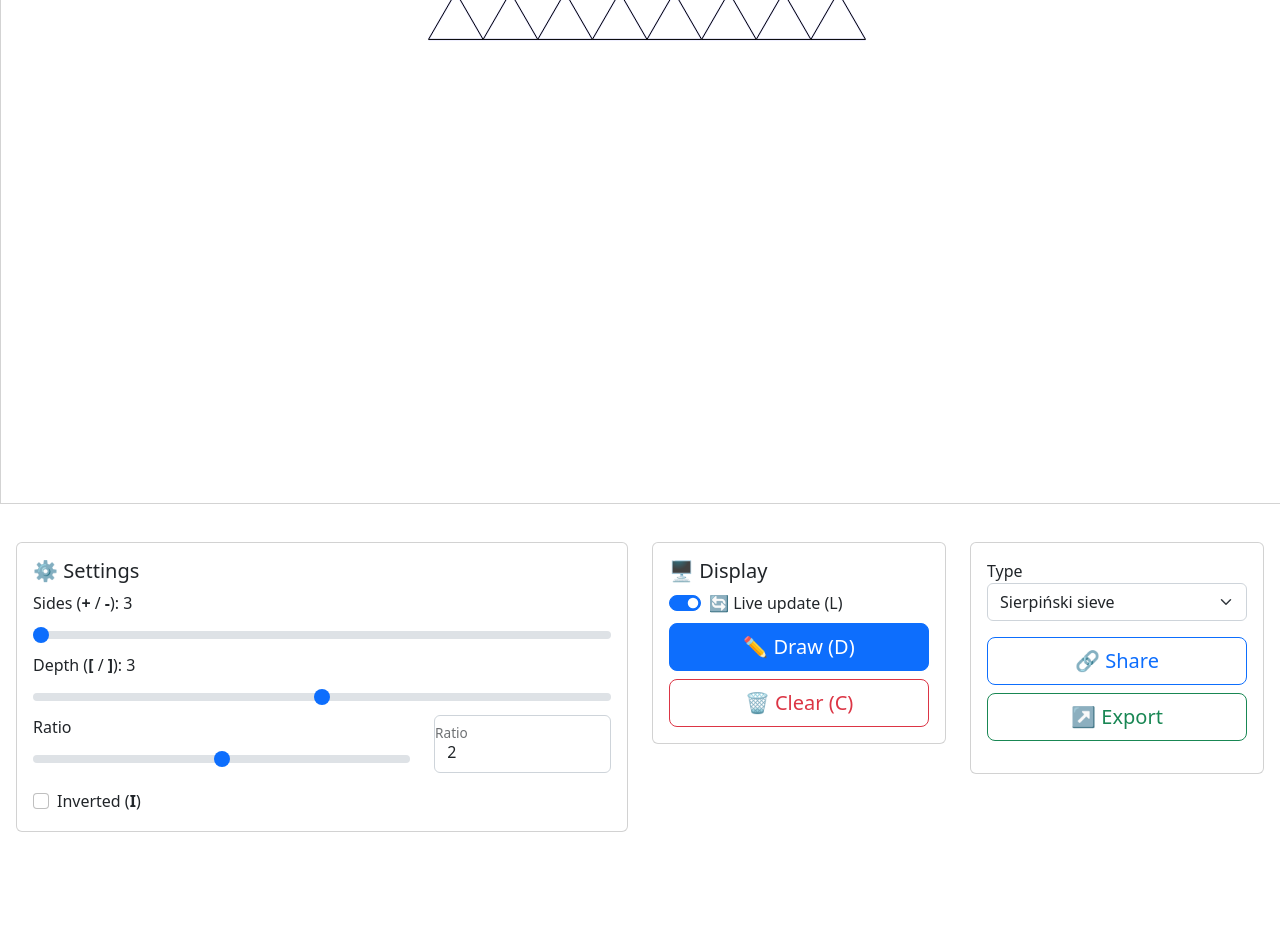
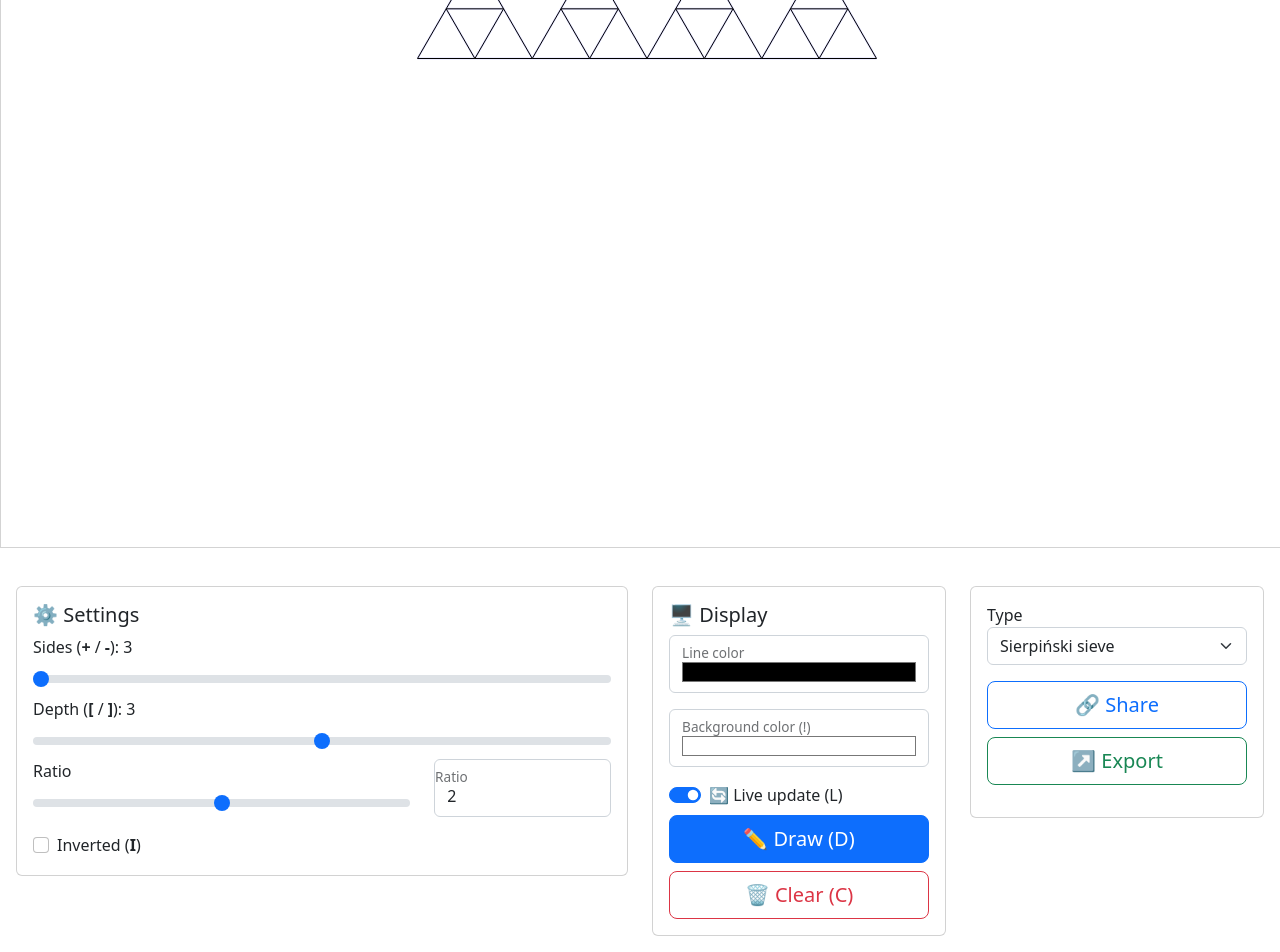
Before and after one commit to VeryBadFrags/fractals, a website built with Vite: page index.html in a window 1280 px wide. Shown: the part 372-1324 px from the top of the page. Before the commit the page ends 1236 px from the top, so only its background shows below. Built offline with nearby package versions, Linux system fonts and the light colour scheme.

Commit message:
Add color pickers

```diff
--- a/index.html
+++ b/index.html
@@ -116,6 +116,14 @@
           <div class="card">
             <div class="card-body">
               <h5 class="card-title">🖥️ Display</h5>
+              <div class="form-floating mb-3">
+                <input type="color" class="form-control" id="lineColorPicker" value="#000000">
+                <label for="lineColorPicker">Line color</label>
+              </div>
+              <div class="form-floating mb-3">
+                <input type="color" class="form-control" id="bgColorPicker" value="#ffffff">
+                <label for="bgColorPicker">Background color (!)</label>
+              </div>
               <div class="form-check form-switch mb-2">
                 <input
                   class="form-check-input"
--- a/main.js
+++ b/main.js
@@ -19,6 +19,10 @@ const invertedCheck = document.getElementById("orientationCheck");
 
 const liveUpdateCheck = document.getElementById("liveUpdate");
 
+const bgColor = document.getElementById("bgColorPicker");
+const lineColor = document.getElementById("lineColorPicker");
+
+
 function draw() {
   showElement(loading);
   let sides = sidesRange.value;
@@ -38,6 +42,8 @@ function redraw() {
 
 function clearCanvas() {
   ctx.clearRect(0, 0, canvas.width, canvas.height);
+  ctx.fillStyle = bgColor.value;
+  ctx.fillRect(0,0,canvas.width, canvas.height);
 }
 
 function drawPoly(sides, depth = 0, thickness = 1, strategy) {
@@ -47,7 +53,7 @@ function drawPoly(sides, depth = 0, thickness = 1, strategy) {
     ctx.lineWidth = counter;
     let randomColor =
       counter == 1
-        ? "#000000"
+        ? lineColor.value
         : // : "#" + Math.floor(Math.random() * 16777215?).toString(16);
           "#ddddff";
     ctx.strokeStyle = randomColor;
@@ -265,6 +271,17 @@ function initListeners() {
     }
   });
 
+  lineColor.addEventListener("change", (e) => {
+    if (liveUpdateCheck.checked) {
+      redraw();
+    }
+  });
+  bgColor.addEventListener("change", (e) => {
+    if (liveUpdateCheck.checked) {
+      redraw();
+    }
+  });
+
   document.addEventListener("keydown", (e) => {
     switch (e.key.toLowerCase()) {
       case "c":
@@ -342,4 +359,4 @@ initListeners();
   liveUpdateCheck.checked = true;
 }
 
-draw();
+redraw();
```
